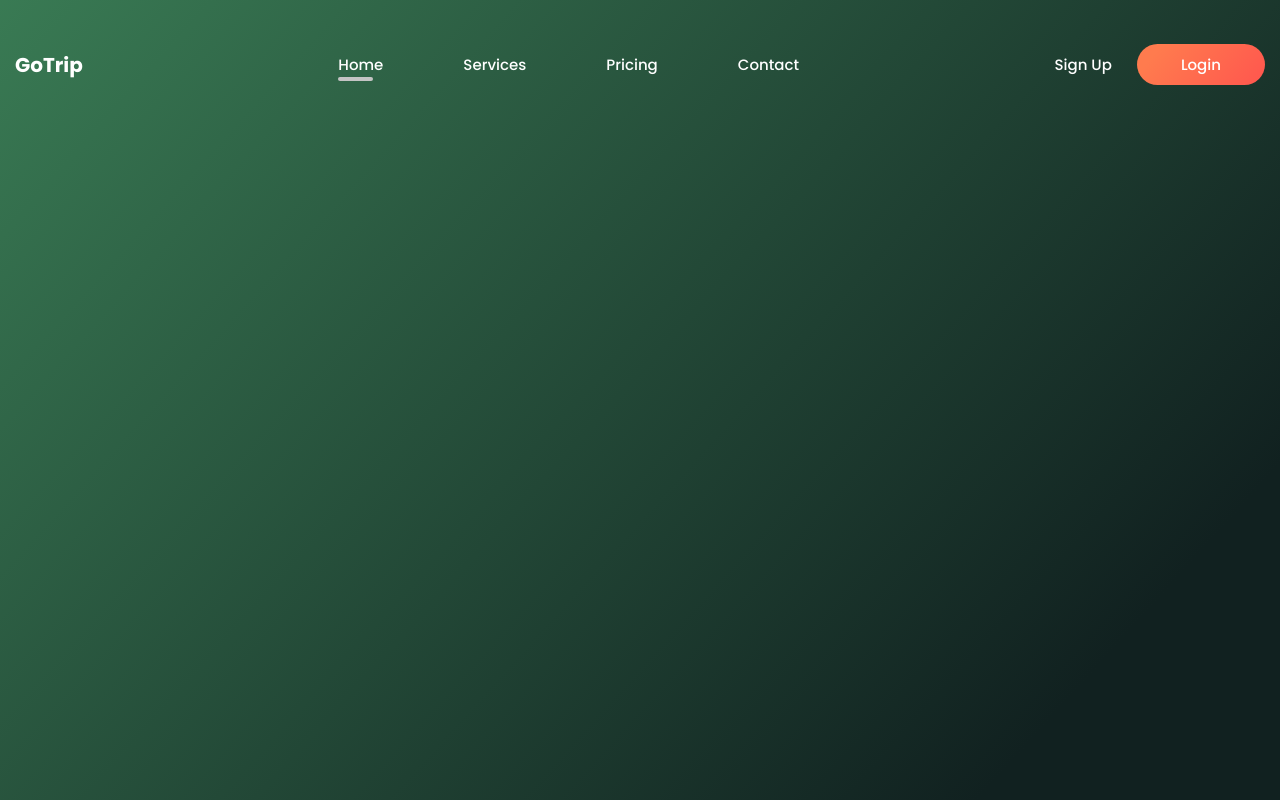
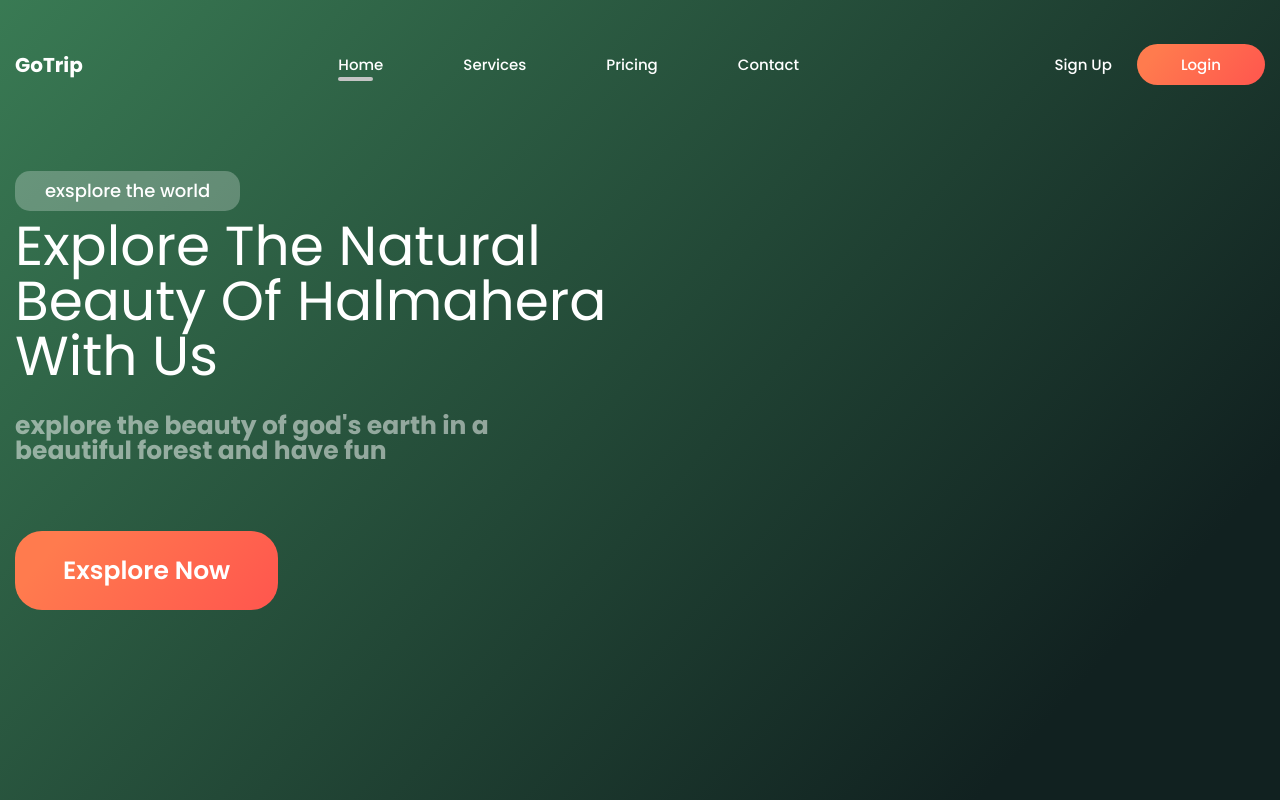
Before and after one commit to eart4/goTrip, a plain HTML site: page index.html in a window 1280 px wide. Shown: the top 800 px of the page. Drawn offline with Linux system fonts and the light colour scheme.

Commit message:
added header content

```diff
--- a/index.html
+++ b/index.html
@@ -45,6 +45,20 @@
         </div>
         <div class="header__content">
 
+
+          <div class="header__badge">exsplore the world</div>
+
+          <h1 class="header__title">Explore The Natural Beauty Of Halmahera With Us</h1>
+
+          <div class="header__text">
+            <p> explore the beauty of god's earth in a beautiful forest and have fun</p>
+          </div>
+
+          <a href="" class="header__btn">  Exsplore Now</a>
+
+
+
+
         </div>
       </div>
     </header>
--- a/style.css
+++ b/style.css
@@ -137,3 +137,45 @@ body{
     position: relative;
     top: 1px;
 }
+
+
+/* Header content */
+
+.header__badge {
+    margin-bottom: 7px;
+    display: inline-block;
+    padding: 11px 30px;
+    font-size: 18px;
+    font-weight: 500;
+    border-radius: 15px;
+    background: rgba(255, 255, 255, 0.25);
+}
+.header__title {
+    font-size: 55px;
+    margin-bottom: 30px;
+    font-weight: 400;
+}
+.header__text {
+    margin-bottom: 68px;
+    font-size: 25px;
+    font-weight: 700;
+    color: rgba(255, 255, 255, 0.5);
+}
+.header__btn {
+    display: inline-block;
+    font-size: 25px;
+    font-weight: 600;
+    padding: 27px 48px;
+    background: linear-gradient(129.54deg, #FF7B4E 15.57%, #FF584E 95.03%);
+    border-radius: 27px;
+}
+
+.header__btn:hover{
+    color: rgb(245, 233, 127);
+    transition: color 0.2s ease-in;
+}
+
+.header__btn:active{
+    position: relative;
+    top: 1px;
+}
```
